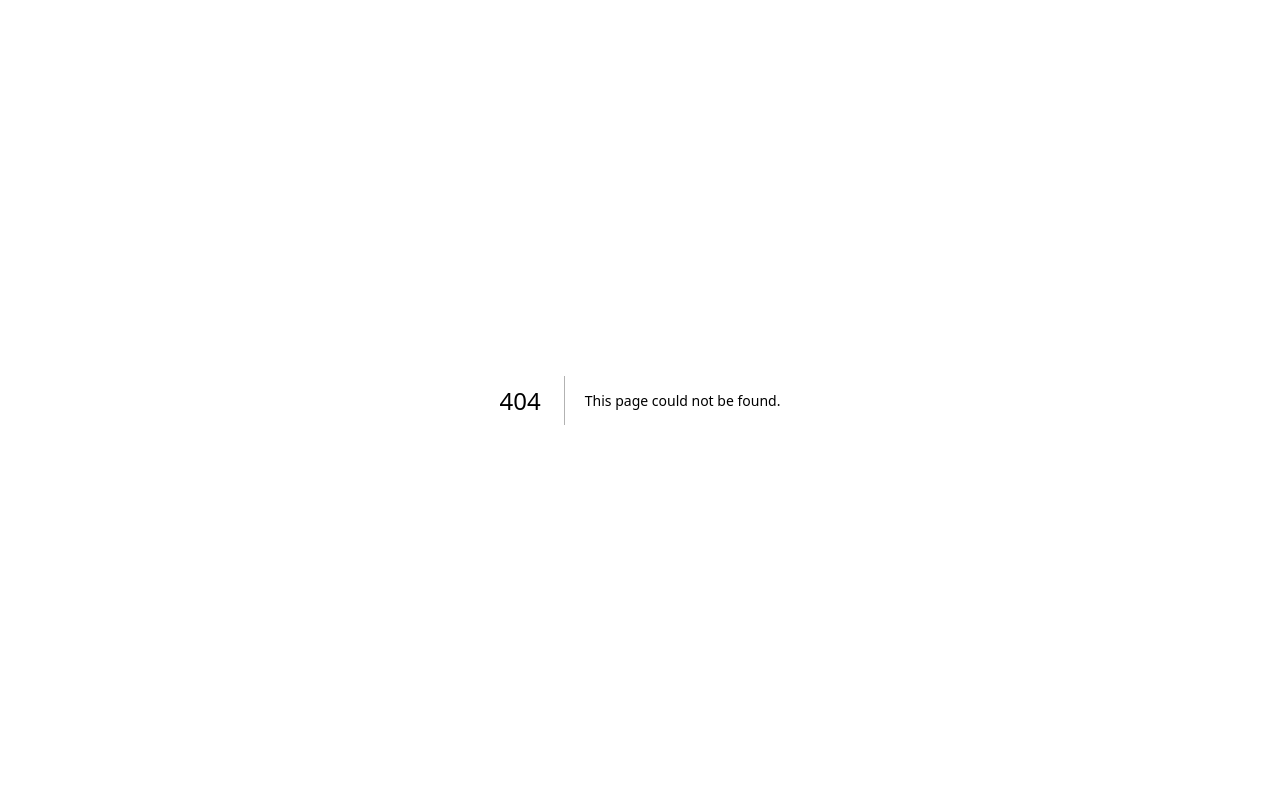
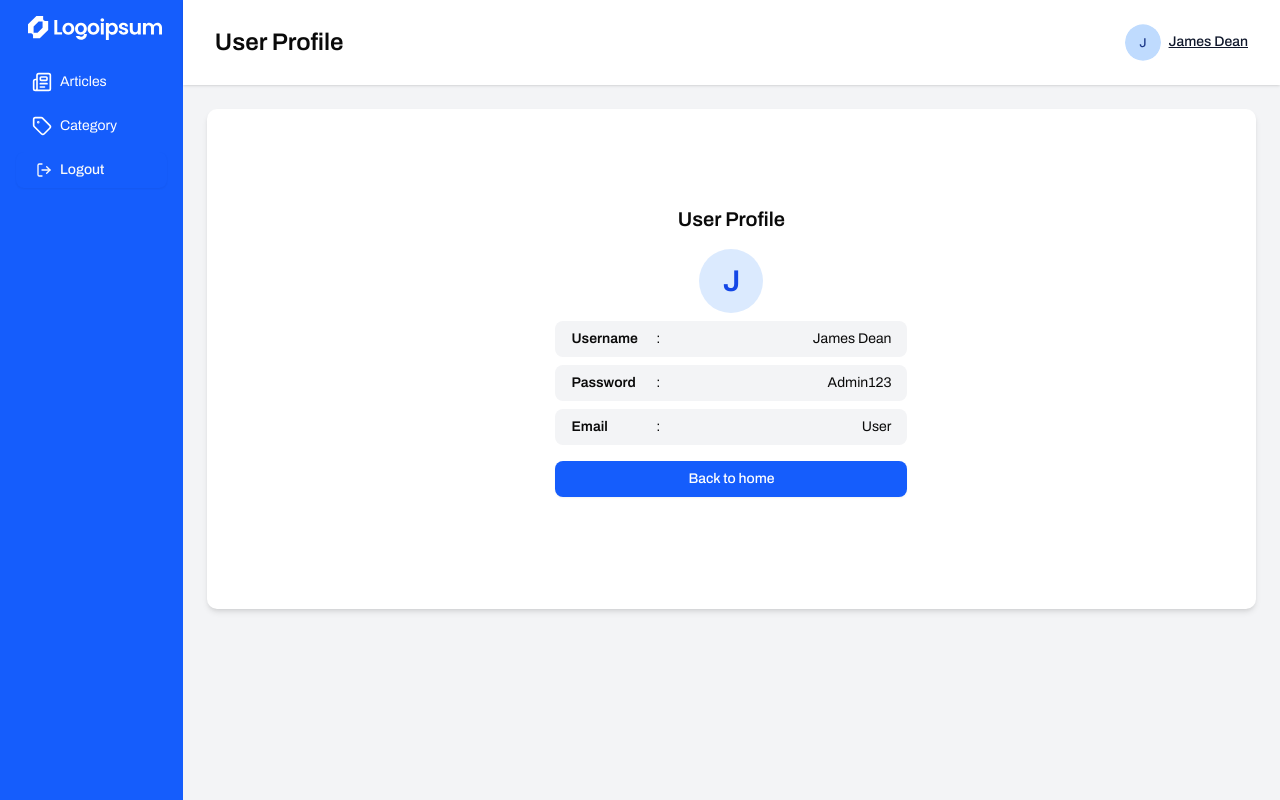
Before and after one commit to KokoYuardiA/article-management, a Next.js app: page /admin/profile in a window 1280 px wide. Before the commit this address had no page. Built offline with nearby package versions, Linux system fonts and the light colour scheme.

Commit message:
feat: add user profile for admin

```diff
--- /dev/null
+++ b/app/admin/profile/page.tsx
@@ -0,0 +1,76 @@
+"use client";
+import AdminSidebar from "@/components/AdminSidebar";
+import { Button } from "@/components/ui/button";
+import { Input } from "@/components/ui/input";
+import { Select, SelectContent, SelectItem, SelectTrigger, SelectValue } from "@/components/ui/select";
+import ArticleTable from "@/components/ArticleTable";
+import { ArticleSearchBar } from "@/components/ArticleSearchBar";
+import { PlusIcon } from "lucide-react";
+import Image from "next/image";
+import { use } from "react";
+
+export default function AdminArticlesPage() {
+  return (
+    <div className="flex">
+      <AdminSidebar />
+      <main className="flex-1 bg-gray-100">
+        <div className="bg-white shadow-sm px-8 py-6 sticky top-0 z-20 flex items-center justify-between min-h-[68px]">
+          <h2 className="text-2xl font-semibold">User Profile</h2>
+          <div className="flex items-center gap-2">
+            <Image
+              src="/avatar.svg"
+              alt="User Avatar"
+              width={36}
+              height={36}
+              className="rounded-full"
+            />
+            <span
+              className="text-sm font-medium text-slate-900 underline max-[375px]:hidden"
+            >
+              James Dean
+            </span>
+          </div>
+        </div>
+
+        <section className="mx-auto p-6">
+          <div className="bg-white rounded-lg shadow-md">
+            <main className="flex flex-1 py-24 justify-center min-h-[calc(100vh-300px)]">
+              <div className="w-full max-w-[400px] flex flex-col items-center">
+                <h2 className="text-xl font-semibold mb-4">User Profile</h2>
+                <div className="w-16 h-16 rounded-full bg-blue-100 flex items-center justify-center text-blue-700 font-semibold text-3xl mb-2">
+                  J
+                </div>
+                <div className="w-full flex flex-col gap-2 px-6">
+                  <div className="flex bg-gray-100 rounded-md px-4 py-2 items-center justify-between text-sm">
+                    <div className="flex items-center min-w-[97px] justify-between">
+                      <span className="font-semibold">Username</span>
+                      <span className="mx-2">:</span>
+                    </div>
+                    <span>James Dean</span>
+                  </div>
+                  <div className="flex bg-gray-100 rounded-md px-4 py-2 items-center justify-between text-sm">
+                    <div className="flex items-center min-w-[97px] justify-between">
+                      <span className="font-semibold">Password</span>
+                      <span className="mx-2">:</span>
+                    </div>
+                    <span>Admin123</span>
+                  </div>
+                  <div className="flex bg-gray-100 rounded-md px-4 py-2 items-center justify-between text-sm">
+                    <div className="flex items-center min-w-[97px] justify-between">
+                      <span className="font-semibold">Email</span>
+                      <span className="mx-2">:</span>
+                    </div>
+                    <span>User</span>
+                  </div>
+                  <Button className="w-full mt-2 bg-blue-600 hover:bg-blue-700 text-white rounded-md">
+                    Back to home
+                  </Button>
+                </div>
+              </div>
+            </main>
+          </div>
+        </section>
+      </main>
+    </div>
+  );
+}
```
